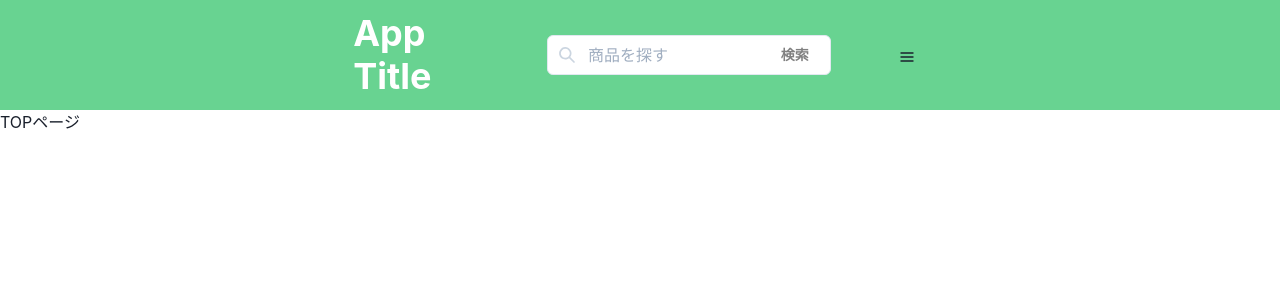
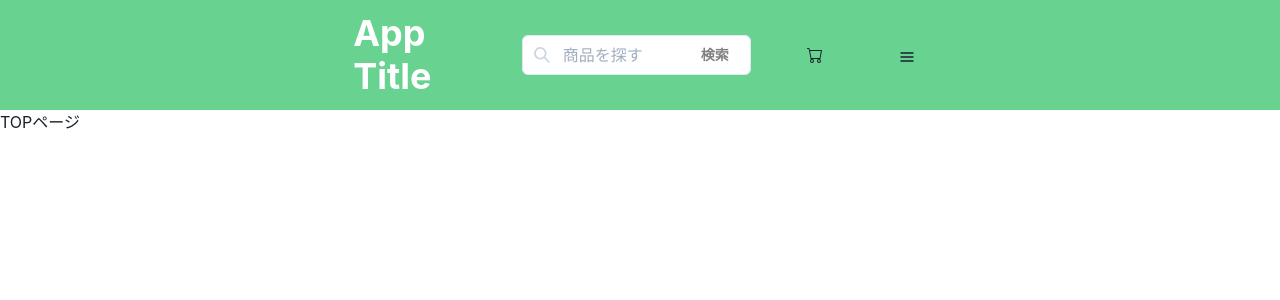
Before and after one commit to daisuke721/yasai_pocket, a React (Create React App) app in the folder frontend/: page / in a window 1280 px wide. Shown: the top 300 px of the page. Built offline with nearby package versions, Linux system fonts and the light colour scheme.

Commit message:
feat: カートボタンの作成 #12

```diff
--- a/frontend/src/App.tsx
+++ b/frontend/src/App.tsx
@@ -2,6 +2,7 @@ import * as React from 'react'
 
 import { ChakraProvider, Box, Button, chakra, Container, Heading, HStack, Flex, Input, InputGroup, InputLeftElement, InputRightElement, IconButton } from '@chakra-ui/react'
 import { HamburgerIcon, SearchIcon } from '@chakra-ui/icons';
+import { BsCart } from "react-icons/bs";
 
 const App: React.FC = () => {
   return (
@@ -25,6 +26,7 @@ const App: React.FC = () => {
                   </InputGroup>
                 </Box>
               </Flex>
+              <IconButton aria-label='カートボタン' icon={<BsCart />} variant="unstyled" />
               <IconButton aria-label='メニューボタン' icon={<HamburgerIcon />} variant="unstyled" />
             </HStack>
           </Container>
```
